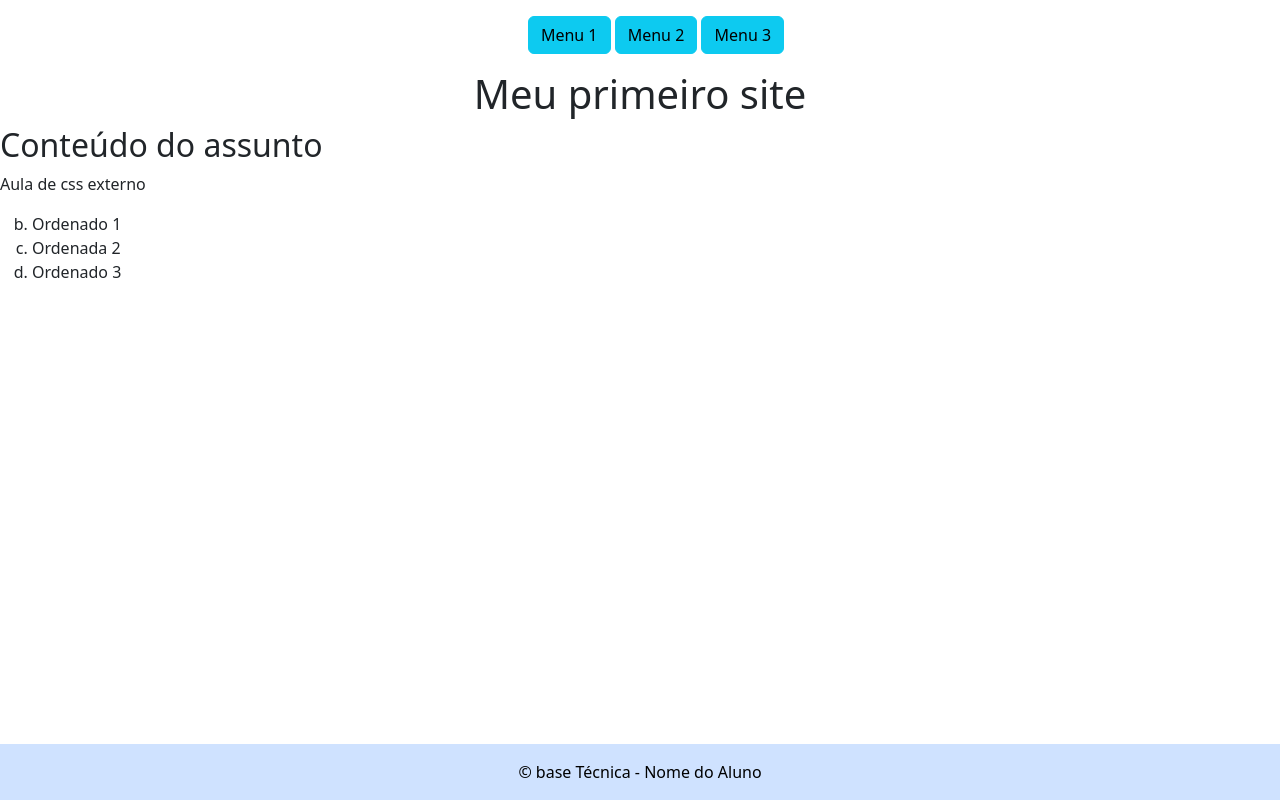
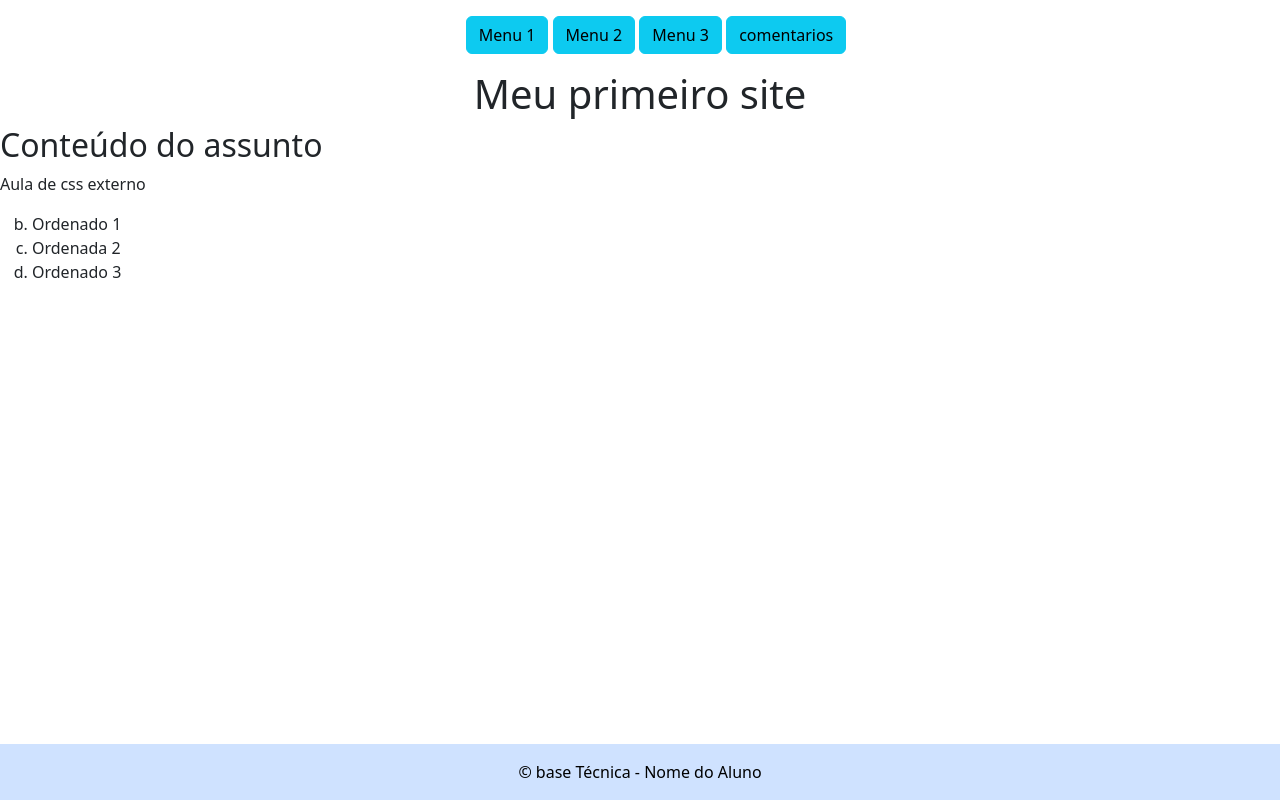
Before and after one commit to lucaszinx6777/JAAAAAAAAAA, a plain HTML site: page lucasgb.2a/index.html in a window 1280 px wide. Drawn offline with nearby package versions, Linux system fonts and the light colour scheme.

Commit message:
Update index.html

```diff
--- a/lucasgb.2a/index.html
+++ b/lucasgb.2a/index.html
@@ -20,6 +20,10 @@
                 <a type="button" class="btn btn-info" href="Menu3.html">
                     <li class="menu">Menu 3</li>
                 </a>
+                  </a>
+              <a type="button" class="btn btn-info" href="Menu3.html">
+                    <li class="menu">comentarios</li>
+                </a>
             </ul>
         </nav>
         <h1>Meu primeiro site</h1>
```
